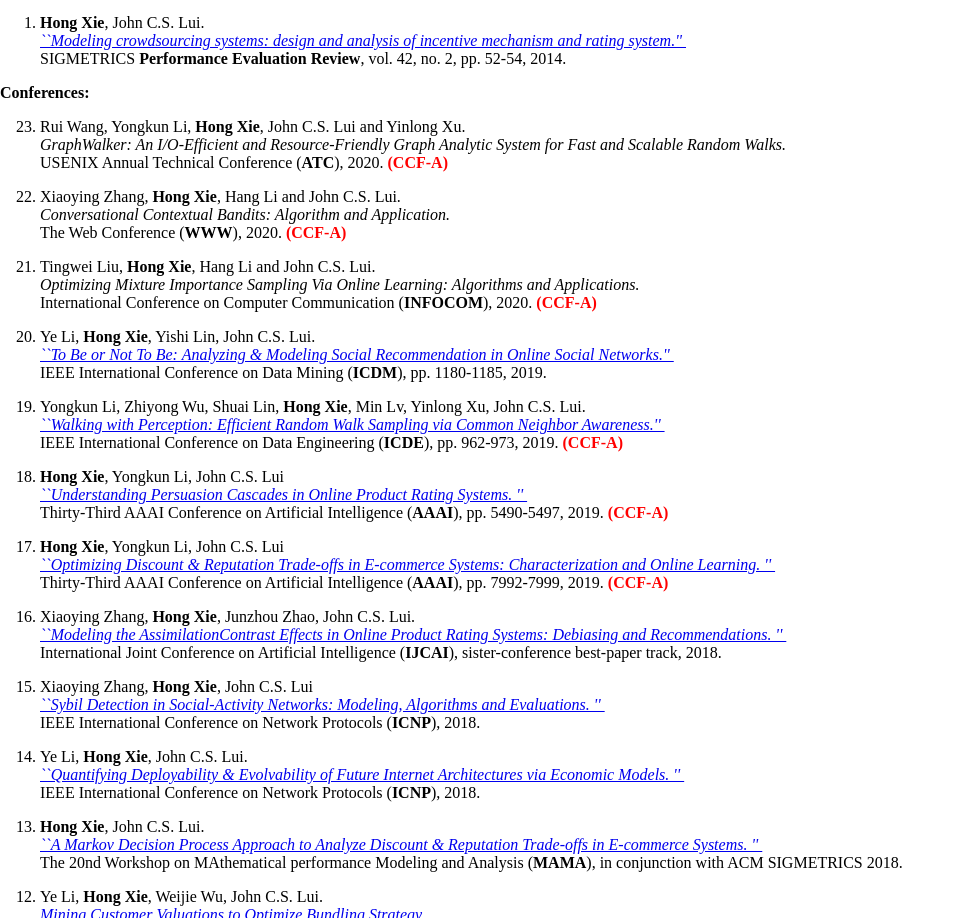
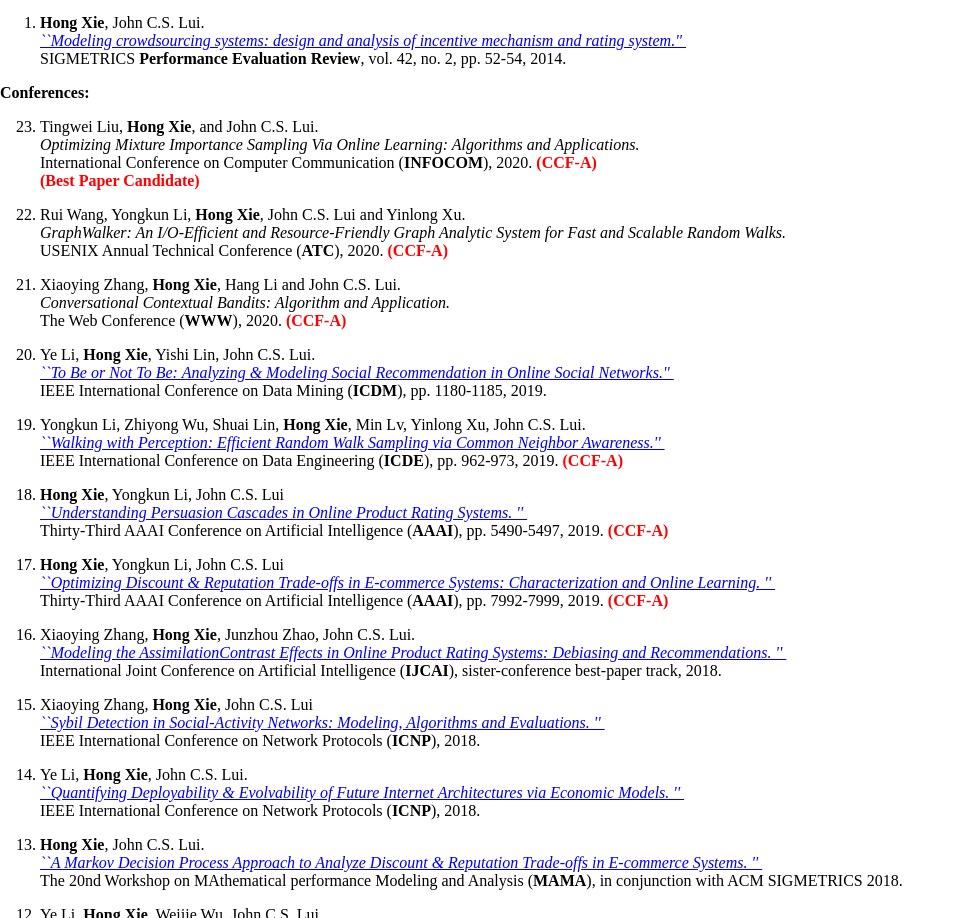
Before and after one commit to hongxie/hongxie.github.io, a plain HTML site: page publication.html in a window 1280 px wide. Shown: the part 1120-2038 px from the top of the page, without its empty margins (0-965 px from the left). Drawn offline with Linux system fonts and the light colour scheme.

Commit message:
Update publication.html

```diff
--- a/publication.html
+++ b/publication.html
@@ -185,6 +185,16 @@ vol. 42, no. 2, pp. 52-54, 2014. <br>
 <p class="style6"><strong>Conferences:</strong></p>
 <ol reversed>
 
+<li>Tingwei Liu, <strong>Hong Xie</strong>, and John C.S. Lui. </li>
+<i>Optimizing Mixture Importance Sampling Via Online Learning: Algorithms and Applications.</i>
+<br>
+International Conference on Computer Communication (<strong>INFOCOM</strong>), 2020.
+<span style="color:red"><strong>(CCF-A)</strong></span>
+<br>
+<span style="color:red"><strong>(Best Paper Candidate)</strong></span>
+<p>  </p>
+
+
 <li>Rui Wang, Yongkun Li, <strong>Hong Xie</strong>, John C.S. Lui and Yinlong Xu. </li>
 <i>GraphWalker: An I/O-Efficient and Resource-Friendly Graph Analytic System for Fast and Scalable Random Walks.
 </i>
@@ -198,13 +208,6 @@ USENIX Annual Technical Conference (<strong>ATC</strong>), 2020.
 </i>
 <br>
 The Web Conference  (<strong>WWW</strong>), 2020.
-<span style="color:red"><strong>(CCF-A)</strong></span>
-<p>  </p>
-
-<li>Tingwei Liu, <strong>Hong Xie</strong>, Hang Li and John C.S. Lui. </li>
-<i>Optimizing Mixture Importance Sampling Via Online Learning: Algorithms and Applications.</i>
-<br>
-International Conference on Computer Communication (<strong>INFOCOM</strong>), 2020.
 <span style="color:red"><strong>(CCF-A)</strong></span>
 <p>  </p>
 
```
